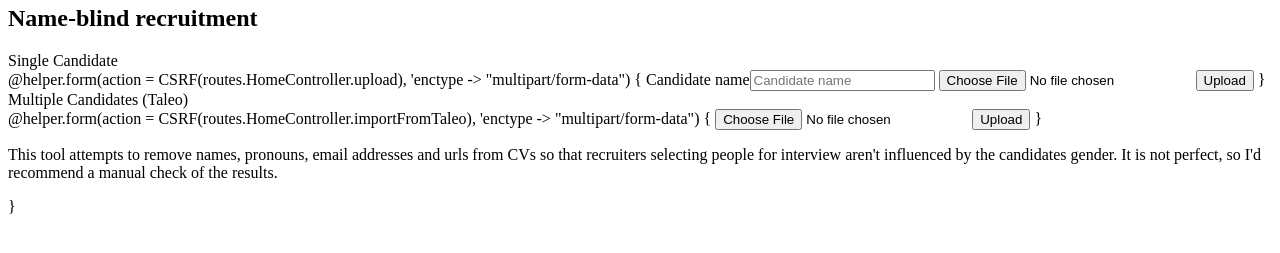
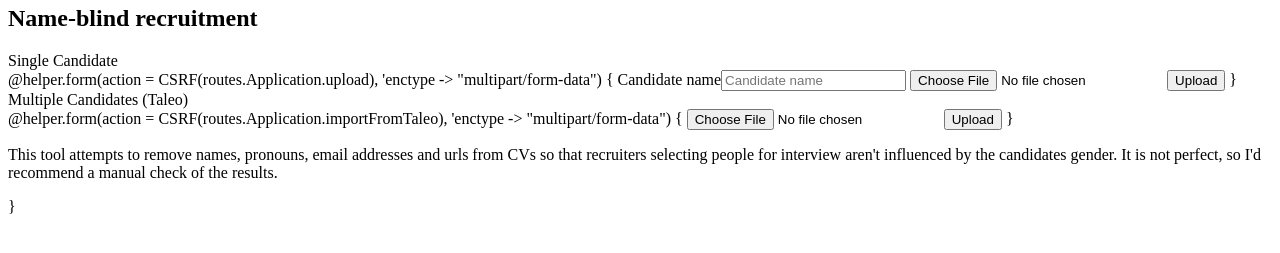
Before and after one commit to guardian/redact-pdf, a plain HTML site: page app/views/index.scala.html in a window 1280 px wide. Shown: the part 173-426 px from the top of the page. Drawn offline with Linux system fonts and the light colour scheme.

Commit message:
Rename HomeController to Application

```diff
--- a/app/views/index.scala.html
+++ b/app/views/index.scala.html
@@ -11,7 +11,7 @@
     <div class="card box-shadow">
     <div class="card-header">Single Candidate</div>
     <div class="card-body">
-    @helper.form(action = CSRF(routes.HomeController.upload), 'enctype -> "multipart/form-data") {
+    @helper.form(action = CSRF(routes.Application.upload), 'enctype -> "multipart/form-data") {
       <label for="inputName" class="sr-only">Candidate name</label><input type="text" name="name" id="inputName" class="form-control" placeholder="Candidate name">
       <input type="file" name="pdf" class="form-control" accept="application/pdf">
       <input class="btn btn-lg btn-primary btn-block" type="submit" value="Upload">
@@ -22,7 +22,7 @@
     <div class="card box-shadow">
     <div class="card-header">Multiple Candidates (Taleo)</div>
     <div class="card-body">
-    @helper.form(action = CSRF(routes.HomeController.importFromTaleo), 'enctype -> "multipart/form-data") {
+    @helper.form(action = CSRF(routes.Application.importFromTaleo), 'enctype -> "multipart/form-data") {
       <input type="file" name="pdf" class="form-control" accept="application/pdf">
       <input class="btn btn-lg btn-primary btn-block" type="submit" value="Upload">
     }
```
Also changed, not shown: 6 other files.
